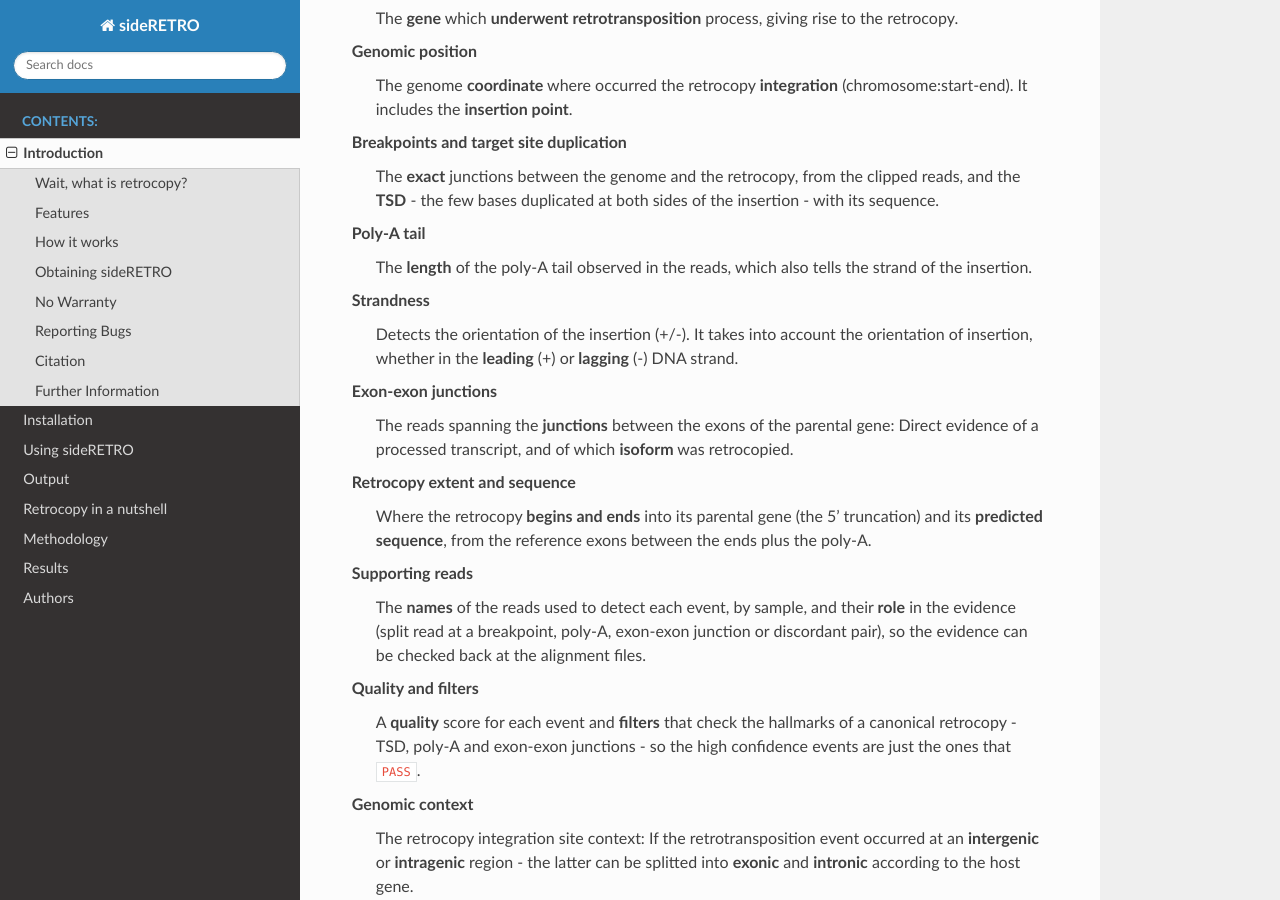
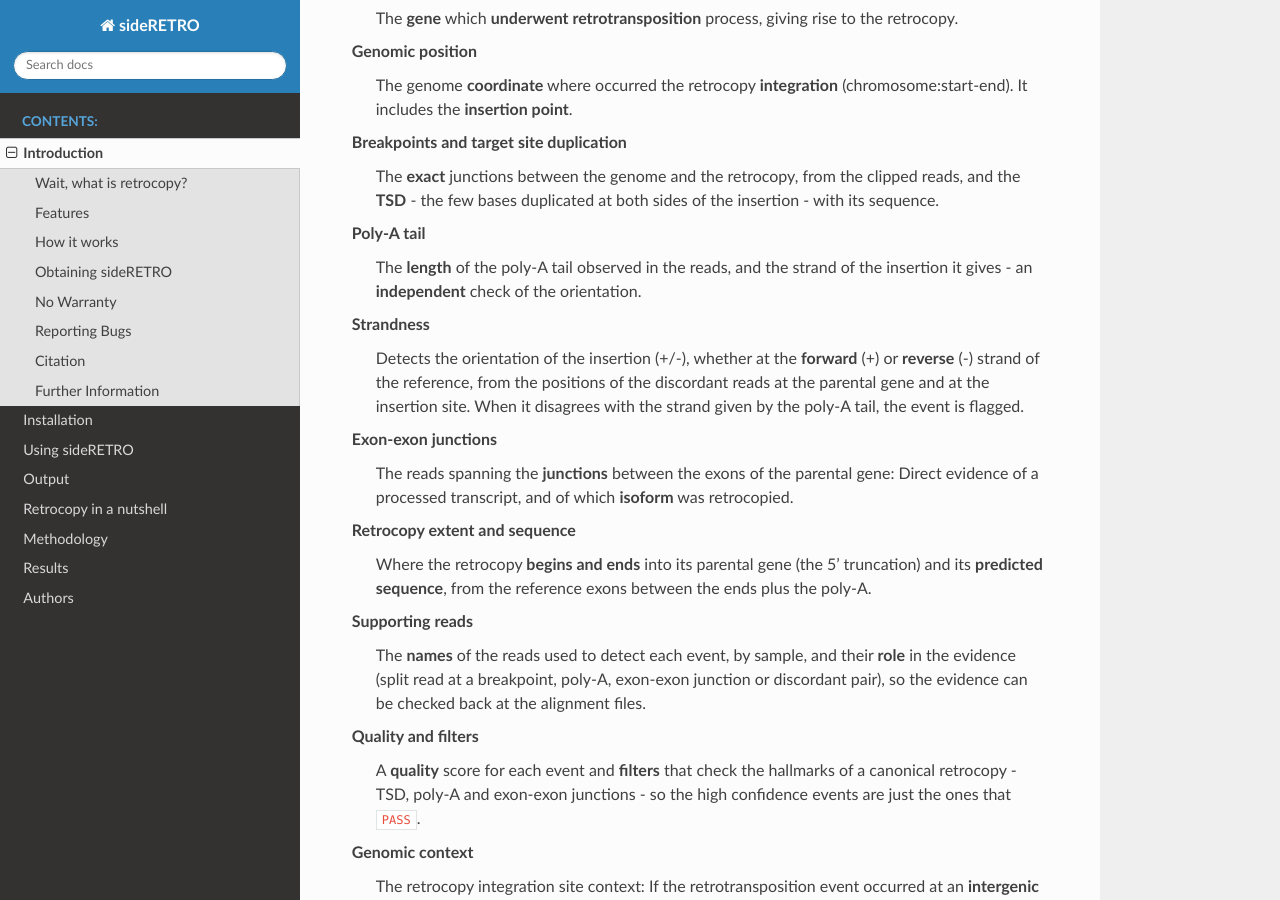
Before and after one commit to galantelab/sideRETRO, a Sphinx documentation site: the page built from docs/intro.rst, in a window 1280 px wide and 900 px high, scrolled down 903 px. Built offline with Sphinx 7.4.7 and the Read the Docs theme 3.1.0, drawn with Linux system fonts in a browser that asks for light colours.

Commit message:
UPDATE: vcf.c, README.md, docs: POLARITY from the orientation
The PolarityConflict description names the fields it compares
(POLYASTRAND and POLARITY). README and intro: The poly-A strand is an
independent check of the orientation, and the orientation is the
forward or reverse strand of the reference (not leading or lagging).

```diff
--- a/docs/intro.rst
+++ b/docs/intro.rst
@@ -47,13 +47,16 @@ Breakpoints and target site duplication
   duplicated at both sides of the insertion - with its sequence.
 
 Poly-A tail
-  The **length** of the poly-A tail observed in the reads, which
-  also tells the strand of the insertion.
+  The **length** of the poly-A tail observed in the reads, and the
+  strand of the insertion it gives - an **independent** check of
+  the orientation.
 
 Strandness
-  Detects the orientation of the insertion (+/-). It takes into
-  account the orientation of insertion, whether in the
-  **leading** (+) or **lagging** (-) DNA strand.
+  Detects the orientation of the insertion (+/-), whether at the
+  **forward** (+) or **reverse** (-) strand of the reference, from
+  the positions of the discordant reads at the parental gene and
+  at the insertion site. When it disagrees with the strand given
+  by the poly-A tail, the event is flagged.
 
 Exon-exon junctions
   The reads spanning the **junctions** between the exons of the
--- a/docs/output.rst
+++ b/docs/output.rst
@@ -128,8 +128,9 @@ what lets exome data or alignments without split reads (``bwa aln``) pass.
 |                   | retrocopy should span a junction - its 5' end is not  |
 |                   | known or not at the last exon - but no read spans it  |
 +-------------------+-------------------------------------------------------+
-| PolarityConflict  | The strand given by the poly-A disagrees with the one |
-|                   | given by ``ORHO``                                     |
+| PolarityConflict  | The strand given by the poly-A (``POLYASTRAND``)      |
+|                   | disagrees with the orientation (``POLARITY``, from    |
+|                   | ``ORHO``)                                             |
 +-------------------+-------------------------------------------------------+
 
 Any filter can be turned off with ``make-vcf -x`` (it may be passed more than
```
Also changed, not shown: README.md (+5 -3 lines), 1 other file.
